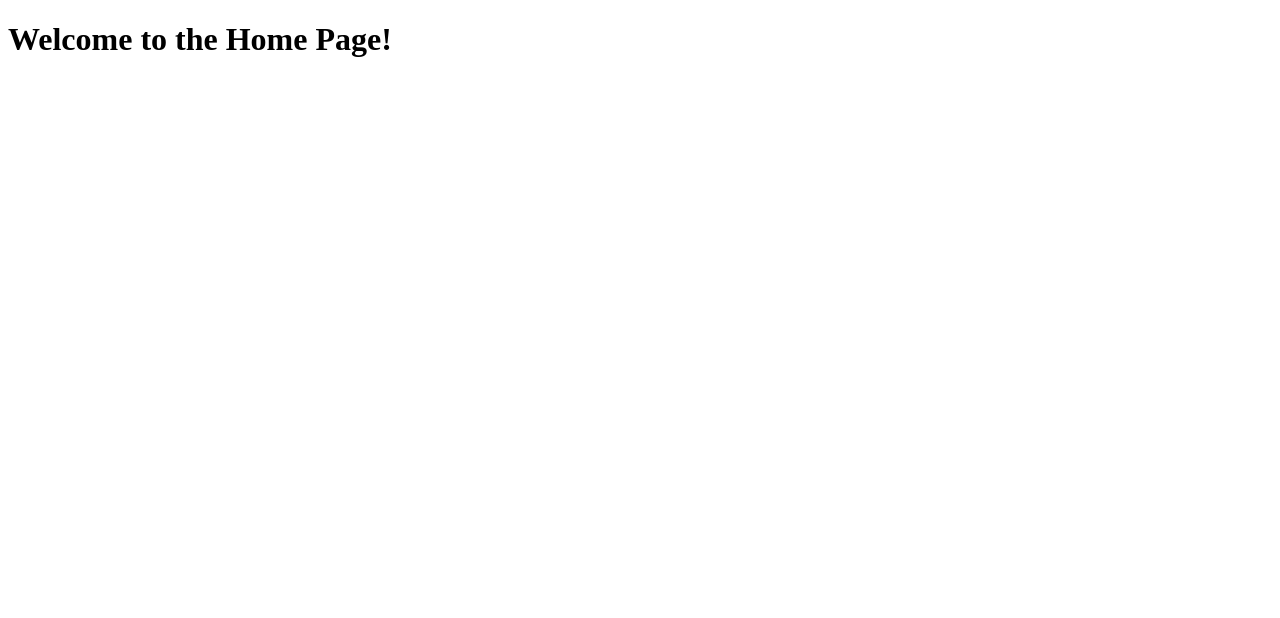
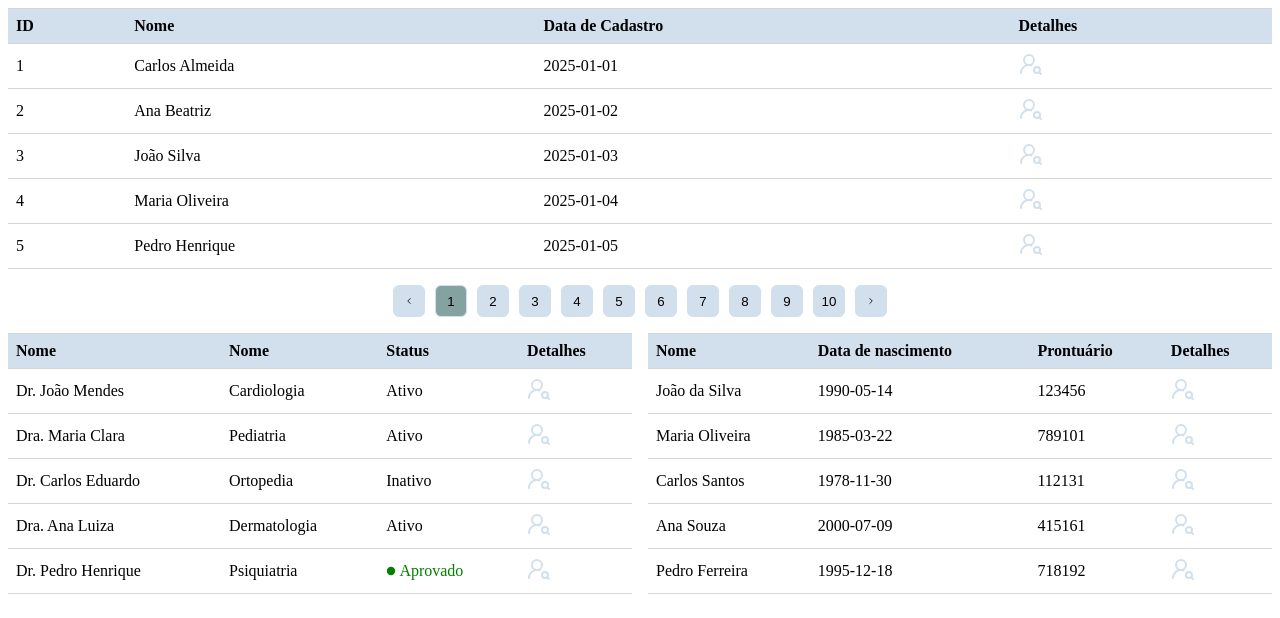
Before and after one commit to ViniMesquitaa/br.com.mindcare, a React (Vite) app: page / in a window 1280 px wide. Shown: the top 618 px of the page. Built offline with nearby package versions, Linux system fonts and the light colour scheme.

Commit message:
feat(table) create dinamic tables

```diff
--- a/package.json
+++ b/package.json
@@ -10,6 +10,7 @@
     "preview": "vite preview"
   },
   "dependencies": {
+    "lucide-react": "^0.471.0",
     "react": "^18.3.1",
     "react-dom": "^18.3.1",
     "react-router": "^7.1.1"
--- /dev/null
+++ b/src/components/Table/index.jsx
@@ -0,0 +1,61 @@
+/* eslint-disable react/prop-types */
+import { ChevronLeft, ChevronRight } from "lucide-react";
+import "./styles.css";
+const Table = ({
+  columns = [],
+  rows = [],
+  page = 1,
+  size = 10,
+  totalItems = 0,
+  onPaginate,
+}) => {
+  return (
+    <div className="table-container">
+      <table className="custom-table">
+        <thead>
+          <tr>
+            {columns?.map((column, index) => (
+              <th key={index}>{column?.label}</th>
+            ))}
+          </tr>
+        </thead>
+        <tbody>
+          {rows?.map((row, index) => (
+            <tr key={index}>
+              {columns?.map((column, columnIndex) => (
+                <td key={columnIndex}>{row?.[column?.name]}</td>
+              ))}
+            </tr>
+          ))}
+        </tbody>
+      </table>
+
+      {onPaginate && (
+        <div className="pagination">
+          <button onClick={() => onPaginate(page - 1)} disabled={page <= 1}>
+            <ChevronLeft />
+          </button>
+
+          {Array.from({ length: Math.ceil(totalItems / size) }, (_, i) => (
+            <button
+              key={i}
+              className={page === i + 1 ? "currentPageButton" : ""}
+              onClick={() => onPaginate(i + 1)}
+            >
+              {i + 1}
+            </button>
+          ))}
+
+          <button
+            onClick={() => onPaginate(page + 1)}
+            disabled={page >= Math.ceil(totalItems / size)}
+          >
+            <ChevronRight />
+          </button>
+        </div>
+      )}
+    </div>
+  );
+};
+
+export default Table;
--- /dev/null
+++ b/src/components/Table/styles.css
@@ -0,0 +1,51 @@
+.custom-table {
+  border-collapse: collapse;
+  width: 100%;
+  border-radius: 10px;
+}
+
+.custom-table th,
+.custom-table td {
+  border: 1px solid #d6d6d6;
+  padding: 8px;
+  text-align: left;
+}
+
+.custom-table th {
+  background-color: #f4f4f4;
+  font-weight: bold;
+}
+
+.custom-table thead th {
+  background-color: #d2e0ee;
+}
+
+.custom-table thead th,
+.custom-table td {
+  border-left: none;
+  border-right: none;
+}
+
+.pagination {
+  display: flex;
+  justify-content: center;
+  gap: 10px;
+  padding: 1rem 0;
+}
+.pagination button {
+  padding: 5px 10px;
+  border: 1px solid #d2e0ee;
+  cursor: pointer;
+  border-radius: 6px;
+  width: 32px;
+  height: 32px;
+  display: flex;
+  align-items: center;
+  justify-content: center;
+  background-color: #d2e0ee;
+  color: #000;
+}
+
+.pagination .currentPageButton {
+  background-color: #84a29f;
+}
--- a/src/pages/Home/index.jsx
+++ b/src/pages/Home/index.jsx
@@ -1,5 +1,164 @@
+import { Circle, UserRoundSearch } from "lucide-react";
+import { useState } from "react";
+import Table from "../../components/Table";
+
 const Home = () => {
-  return <h1>Welcome to the Home Page!</h1>;
+  const [page, setPage] = useState(1);
+
+  const COLUMNS_ADMINISTADROS = [
+    { name: "id", label: "ID" },
+    { name: "name", label: "Nome" },
+    { name: "createdAt", label: "Data de Cadastro" },
+    { name: "details", label: "Detalhes" },
+  ];
+
+  const ROWS_ADMINISTRADORES = [
+    {
+      id: "1",
+      name: "Carlos Almeida",
+      createdAt: "2025-01-01",
+      details: <UserRoundSearch color="#d2e0ee" />,
+    },
+    {
+      id: "2",
+      name: "Ana Beatriz",
+      createdAt: "2025-01-02",
+      details: <UserRoundSearch color="#d2e0ee" />,
+    },
+    {
+      id: "3",
+      name: "João Silva",
+      createdAt: "2025-01-03",
+      details: <UserRoundSearch color="#d2e0ee" />,
+    },
+    {
+      id: "4",
+      name: "Maria Oliveira",
+      createdAt: "2025-01-04",
+      details: <UserRoundSearch color="#d2e0ee" />,
+    },
+    {
+      id: "5",
+      name: "Pedro Henrique",
+      createdAt: "2025-01-05",
+      details: <UserRoundSearch color="#d2e0ee" />,
+    },
+  ];
+
+  const COLUMNS_PACIENTE = [
+    { name: "name", label: "Nome" },
+    { name: "dateBirth", label: "Data de nascimento" },
+    { name: "medicalRecords", label: "Prontuário" },
+    { name: "details", label: "Detalhes" },
+  ];
+
+  const ROWS_PACIENTE = [
+    {
+      name: "João da Silva",
+      dateBirth: "1990-05-14",
+      medicalRecords: "123456",
+      details: <UserRoundSearch color="#d2e0ee" />,
+    },
+    {
+      name: "Maria Oliveira",
+      dateBirth: "1985-03-22",
+      medicalRecords: "789101",
+      details: <UserRoundSearch color="#d2e0ee" />,
+    },
+    {
+      name: "Carlos Santos",
+      dateBirth: "1978-11-30",
+      medicalRecords: "112131",
+      details: <UserRoundSearch color="#d2e0ee" />,
+    },
+    {
+      name: "Ana Souza",
+      dateBirth: "2000-07-09",
+      medicalRecords: "415161",
+      details: <UserRoundSearch color="#d2e0ee" />,
+    },
+    {
+      name: "Pedro Ferreira",
+      dateBirth: "1995-12-18",
+      medicalRecords: "718192",
+      details: <UserRoundSearch color="#d2e0ee" />,
+    },
+  ];
+
+  const COLUMNS_PROFISSIONAIS = [
+    { name: "name", label: "Nome" },
+    { name: "specialty", label: "Nome" },
+    { name: "status", label: "Status" },
+    { name: "details", label: "Detalhes" },
+  ];
+
+  const ROWS_PROFISSIONAIS = [
+    {
+      name: "Dr. João Mendes",
+      specialty: "Cardiologia",
+      status: "Ativo",
+      details: <UserRoundSearch color="#d2e0ee" />,
+    },
+    {
+      name: "Dra. Maria Clara",
+      specialty: "Pediatria",
+      status: "Ativo",
+      details: <UserRoundSearch color="#d2e0ee" />,
+    },
+    {
+      name: "Dr. Carlos Eduardo",
+      specialty: "Ortopedia",
+      status: "Inativo",
+      details: <UserRoundSearch color="#d2e0ee" />,
+    },
+    {
+      name: "Dra. Ana Luiza",
+      specialty: "Dermatologia",
+      status: "Ativo",
+      details: <UserRoundSearch color="#d2e0ee" />,
+    },
+    {
+      name: "Dr. Pedro Henrique",
+      specialty: "Psiquiatria",
+      status: (
+        <span style={{ color: "green" }}>
+          <Circle strokeWidth={0} fill="green" size="10" /> Aprovado
+        </span>
+      ),
+      details: <UserRoundSearch color="#d2e0ee" />,
+    },
+  ];
+
+  const handlePaginate = (newPage) => {
+    setPage(newPage);
+  };
+
+  return (
+    <div>
+      <Table
+        columns={COLUMNS_ADMINISTADROS}
+        rows={ROWS_ADMINISTRADORES}
+        page={page}
+        size={10}
+        totalItems={100}
+        onPaginate={handlePaginate}
+      />
+      <div
+        style={{
+          display: "flex",
+          justifyContent: "space-between",
+          gap: "1rem",
+        }}
+      >
+        <div style={{ width: "50%" }}>
+          <Table columns={COLUMNS_PROFISSIONAIS} rows={ROWS_PROFISSIONAIS} />
+        </div>
+        <div style={{ width: "50%" }}>
+          <Table columns={COLUMNS_PACIENTE} rows={ROWS_PACIENTE} />
+        </div>
+      </div>
+    </div>
+  );
 };
 
 export default Home;
```
Also changed, not shown: 1 other file (tests, documents, lock files or other folders).
